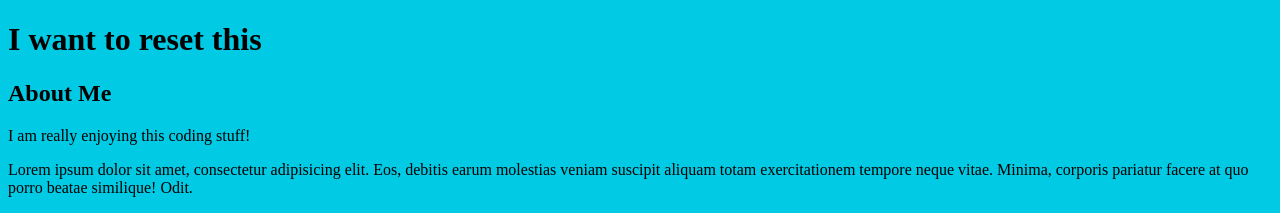
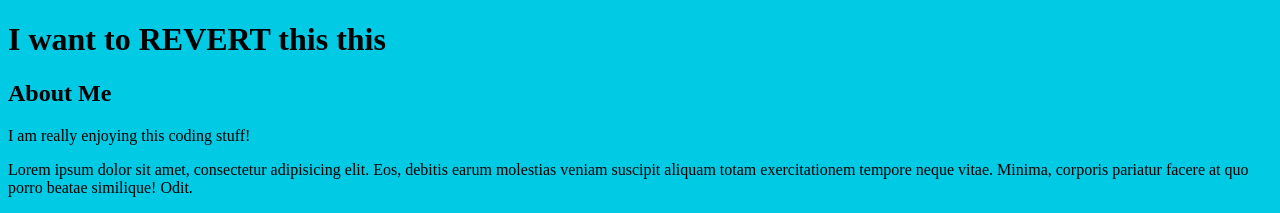
Before and after one commit to tylers5333/Udacity-Github-Training, a plain HTML site: page index.html in a window 1280 px wide. Shown: the top 213 px of the page. Drawn offline with Linux system fonts and the light colour scheme.

Commit message:
REVERT this commit

```diff
--- a/index.html
+++ b/index.html
@@ -10,7 +10,7 @@
 <body>
 
     <header>
-        <h1>I want to reset this</h1>
+        <h1>I want to REVERT this this</h1>
     </header>
 
     <div class="container">
```
